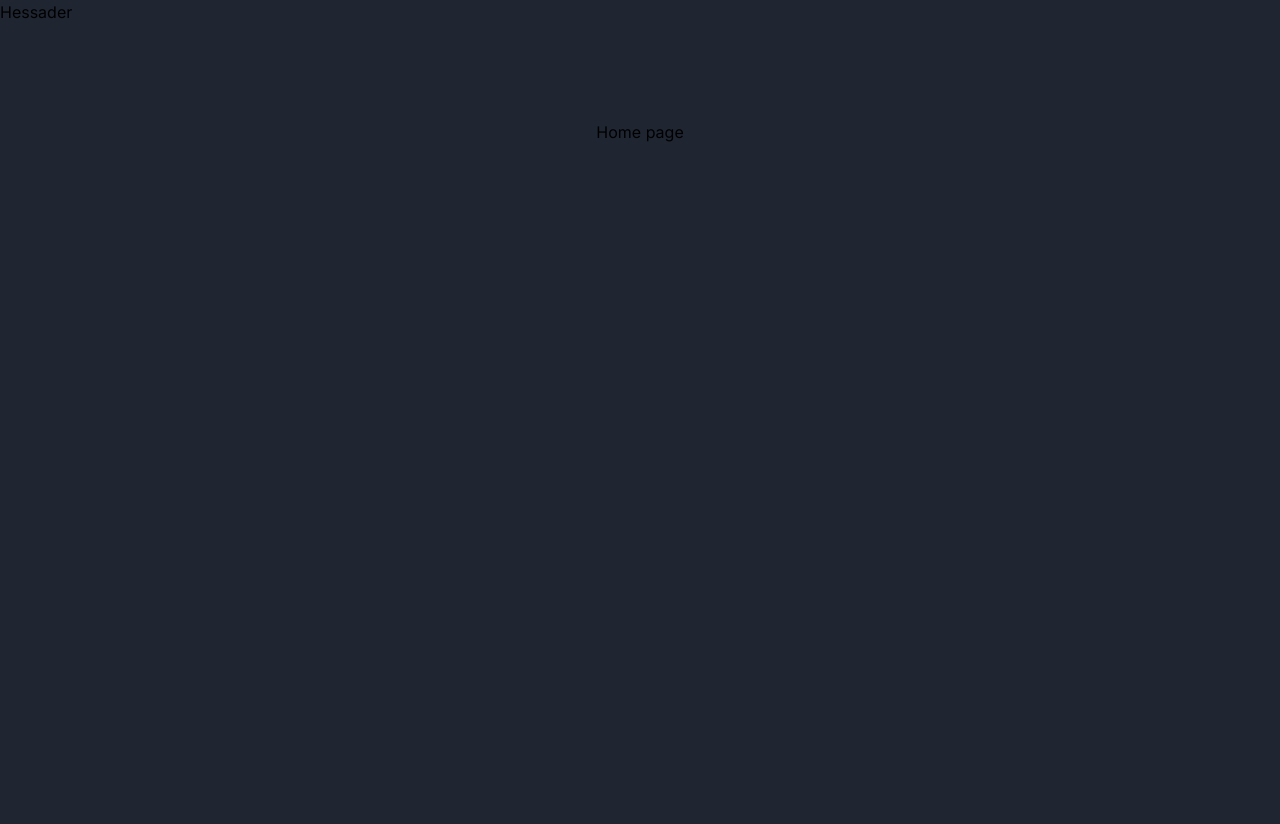
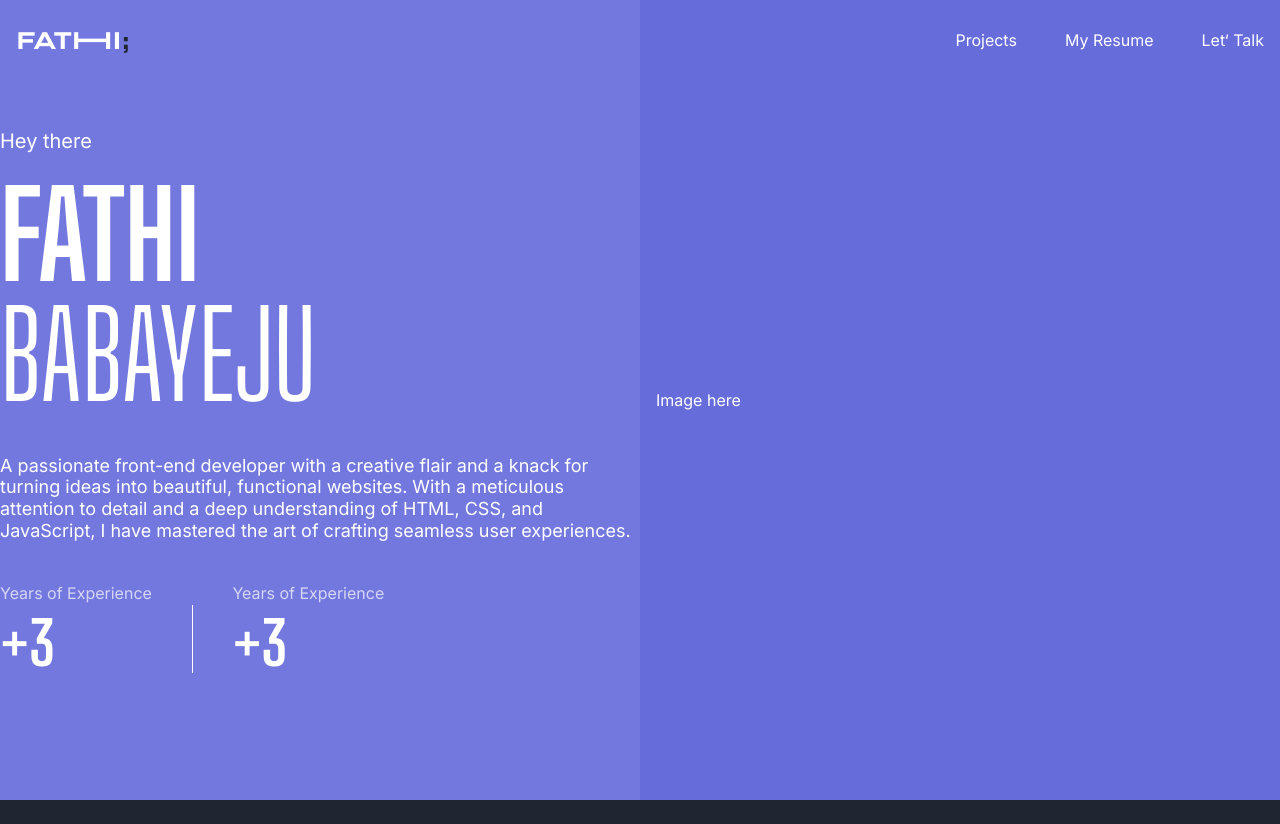
Before and after one commit to c-blaq/portfolio, a Next.js app: page / in a window 1280 px wide. After the commit the page ends 800 px from the top, so only its background shows below. Built offline with nearby package versions, Linux system fonts and the light colour scheme.

Commit message:
style: home page hero section

```diff
--- a/src/app/globals.css
+++ b/src/app/globals.css
@@ -8,4 +8,5 @@
 
 body {
   background: var(--background);
+  color: white;
 }
--- a/src/app/layout.js
+++ b/src/app/layout.js
@@ -1,7 +1,20 @@
 import "./globals.css";
-import { Inter } from "next/font/google";
+import localFont from "next/font/local";
+import { Inter, Big_Shoulders_Display } from "next/font/google";
+import Header from "@/components/Header";
 
 const inter = Inter({ subsets: ["latin"] });
+
+const bigShoulderDisplay = Big_Shoulders_Display({
+  subsets: ["latin"],
+  display: "swap",
+  variable: "--font-big-shoulder",
+});
+const velodrama = localFont({
+  src: "../fonts/VelodromaBasic-Wide.otf",
+  variable: "--font-velodrama",
+  display: "swap",
+});
 
 export const metadata = {
   title: "Fathi Babayeju",
@@ -12,8 +25,10 @@ export const metadata = {
 export default function RootLayout({ children }) {
   return (
     <html lang="en">
-      <body className={inter.className}>
-        <header>Hessader</header>
+      <body
+        className={`${inter.className} ${velodrama.variable} ${bigShoulderDisplay.variable}`}
+      >
+        <Header />
         {children}
       </body>
     </html>
--- a/src/app/page.js
+++ b/src/app/page.js
@@ -1,9 +1,10 @@
+import Hero from "@/components/Hero";
 import Image from "next/image";
 
 export default function Home() {
   return (
-    <main className="flex min-h-screen flex-col items-center justify-between p-24">
-      Home page
+    <main>
+      <Hero />
     </main>
   );
 }
--- /dev/null
+++ b/src/components/Header.jsx
@@ -0,0 +1,34 @@
+import React from "react";
+import Link from "next/link";
+
+const Header = () => {
+  return (
+    <header className="absolute top-0 right-0 left-0 px-4 h-20">
+      <div className="flex items-center justify-between h-full max-w-7xl mx-auto">
+        <h2 className="font-velodrama hover:text-textBlue-dark text-xl md:text-2xl">
+          <Link href="/">
+            Fathi<span className="text-textBlue-dark">&#x3B;</span>
+          </Link>
+        </h2>
+
+        <nav className="flex items-center gap-4 lg:gap-12">
+          <Link className="hover:text-textBlue-dark" href="/projects">
+            Projects
+          </Link>
+          <Link
+            className="hover:text-textBlue-dark"
+            href="https://twitter.com"
+            target="_blank"
+          >
+            My Resume
+          </Link>
+          <Link className="hover:text-textBlue-dark" href="/about">
+            Let&lsquo; Talk
+          </Link>
+        </nav>
+      </div>
+    </header>
+  );
+};
+
+export default Header;
--- /dev/null
+++ b/src/components/Hero.jsx
@@ -0,0 +1,49 @@
+import React from "react";
+
+const Hero = () => {
+  return (
+    <div className="flex h-screen">
+      <div className="bg-secondary-blue-light flex-1 flex items-center">
+        <div className="max-w-[640px] ml-auto w-full px-4 lg:px-0">
+          <h3 className="text-xl">Hey there</h3>
+          <h1 className="font-bigShoulder leading-[100%] lg:text-[120px] uppercase mt-5">
+            <span className="font-bold">Fathi</span> &nbsp; <br />
+            <span className="font-normal">Babayeju</span>
+          </h1>
+
+          <p className="text-lg leading-[120%] my-10">
+            A passionate front-end developer with a creative flair and a knack
+            for turning ideas into beautiful, functional websites. With a
+            meticulous attention to detail and a deep understanding of HTML,
+            CSS, and JavaScript, I have mastered the art of crafting seamless
+            user experiences.
+          </p>
+
+          <div className="flex gap-6 lg:gap-10">
+            <div>
+              <span className="text-textGray block mb-2">
+                Years of Experience
+              </span>
+              <b className="font-bigShoulder lg:text-6xl">+3</b>
+            </div>
+
+            <div className="bg-white w-[0.5px] mt-6 self-stretch"></div>
+
+            <div>
+              <span className="text-textGray block mb-2">
+                Years of Experience
+              </span>
+              <b className="font-bigShoulder lg:text-6xl">+3</b>
+            </div>
+          </div>
+        </div>
+      </div>
+
+      <div className="bg-secondary-blue flex-1 flex items-center">
+        <div className="max-w-[640px] w-full ml-auto px-4">Image here</div>
+      </div>
+    </div>
+  );
+};
+
+export default Hero;
--- a/tailwind.config.js
+++ b/tailwind.config.js
@@ -1,18 +1,47 @@
 /** @type {import('tailwindcss').Config} */
 module.exports = {
   content: [
-    './src/pages/**/*.{js,ts,jsx,tsx,mdx}',
-    './src/components/**/*.{js,ts,jsx,tsx,mdx}',
-    './src/app/**/*.{js,ts,jsx,tsx,mdx}',
+    "./src/pages/**/*.{js,ts,jsx,tsx,mdx}",
+    "./src/components/**/*.{js,ts,jsx,tsx,mdx}",
+    "./src/app/**/*.{js,ts,jsx,tsx,mdx}",
   ],
   theme: {
     extend: {
+      fontFamily: {
+        bigShoulder: "var(--font-big-shoulder)",
+        velodrama: "var(--font-velodrama)",
+      },
+      colors: {
+        textGray: "#ffffffb2",
+        textBlue: {
+          DEFAULT: "#7378DE",
+          dark: "#1F2632",
+        },
+
+        neutral: {
+          white: "#FFFFFF",
+          black: "#000000",
+        },
+      },
+      backgroundColor: {
+        primary: {
+          DEFAULT: "#1F2632",
+          dark: "#29313D",
+          dark2: "#222A36",
+        },
+        secondary: {
+          blue: {
+            DEFAULT: "#676CDB",
+            light: "#7378DE",
+          },
+        },
+      },
       backgroundImage: {
-        'gradient-radial': 'radial-gradient(var(--tw-gradient-stops))',
-        'gradient-conic':
-          'conic-gradient(from 180deg at 50% 50%, var(--tw-gradient-stops))',
+        "gradient-radial": "radial-gradient(var(--tw-gradient-stops))",
+        "gradient-conic":
+          "conic-gradient(from 180deg at 50% 50%, var(--tw-gradient-stops))",
       },
     },
   },
   plugins: [],
-}
+};
```
Also changed, not shown: src/fonts/VelodromaBasic-Wide.otf (added), 1 other file (tests, documents, lock files or other folders).
